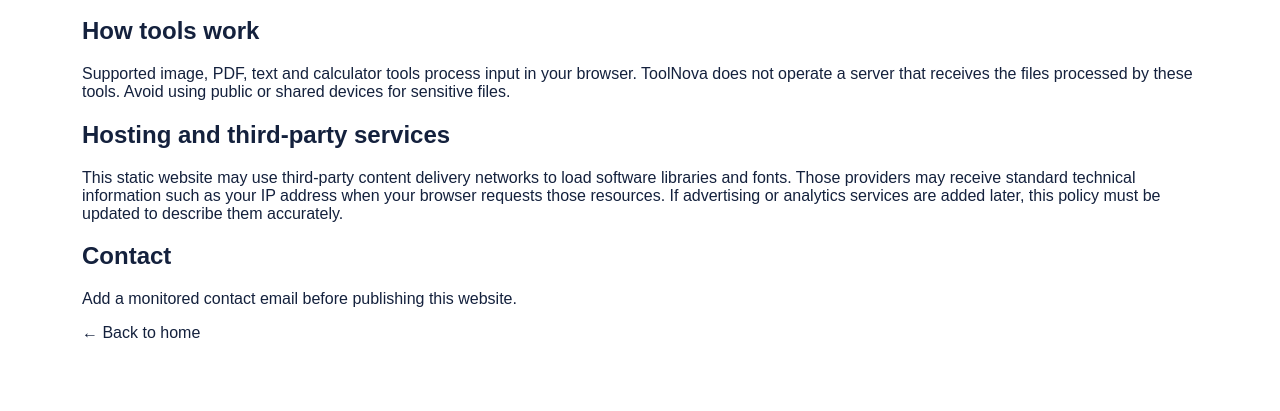
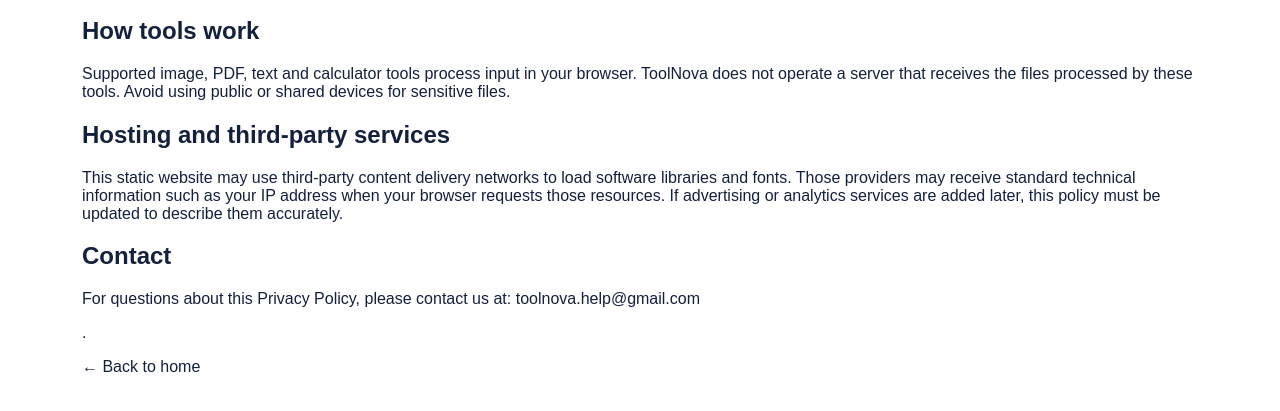
Before and after one commit to ToolNova90/toolnova, a plain HTML site: page privacy.html in a window 1280 px wide. Shown: the part 189-600 px from the top of the page. Drawn offline with Linux system fonts and the light colour scheme.

Commit message:
Update privacy policy with contact information
toolnova.help@gmail.com

```diff
--- a/privacy.html
+++ b/privacy.html
@@ -1 +1,6 @@
-<!doctype html><html lang="en"><meta charset="utf-8"><meta name="viewport" content="width=device-width,initial-scale=1"><title>Privacy Policy — ToolNova</title><link rel="stylesheet" href="styles.css"><main class="tool-section"><a class="brand" href="index.html">Tool<span class="brand-blue">Nova</span></a><h1>Privacy Policy</h1><p>Last updated: November 11, 2026</p><h2>How tools work</h2><p>Supported image, PDF, text and calculator tools process input in your browser. ToolNova does not operate a server that receives the files processed by these tools. Avoid using public or shared devices for sensitive files.</p><h2>Hosting and third-party services</h2><p>This static website may use third-party content delivery networks to load software libraries and fonts. Those providers may receive standard technical information such as your IP address when your browser requests those resources. If advertising or analytics services are added later, this policy must be updated to describe them accurately.</p><h2>Contact</h2><p>Add a monitored contact email before publishing this website.</p><a href="index.html">← Back to home</a></main></html>
+<!doctype html><html lang="en"><meta charset="utf-8"><meta name="viewport" content="width=device-width,initial-scale=1"><title>Privacy Policy — ToolNova</title><link rel="stylesheet" href="styles.css"><main class="tool-section"><a class="brand" href="index.html">Tool<span class="brand-blue">Nova</span></a><h1>Privacy Policy</h1><p>Last updated: November 11, 2026</p><h2>How tools work</h2><p>Supported image, PDF, text and calculator tools process input in your browser. ToolNova does not operate a server that receives the files processed by these tools. Avoid using public or shared devices for sensitive files.</p><h2>Hosting and third-party services</h2><p>This static website may use third-party content delivery networks to load software libraries and fonts. Those providers may receive standard technical information such as your IP address when your browser requests those resources. If advertising or analytics services are added later, this policy must be updated to describe them accurately.</p><h2>Contact</h2><p><p>
+  For questions about this Privacy Policy,
+  please contact us at:
+  <a href="toolnova.help@gmail.com">
+toolnova.help@gmail.com  </a>
+</p>.</p><a href="index.html">← Back to home</a></main></html>
```
